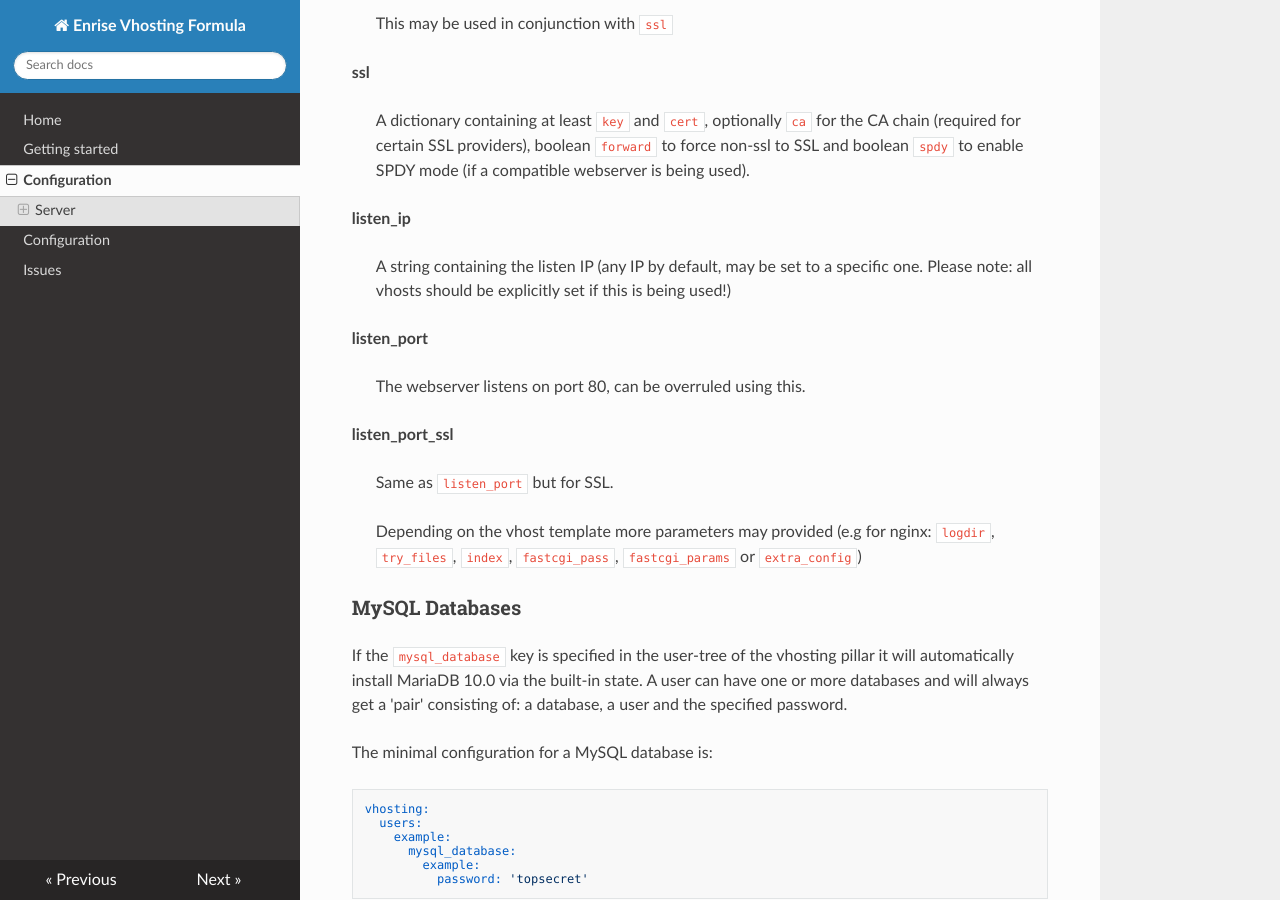
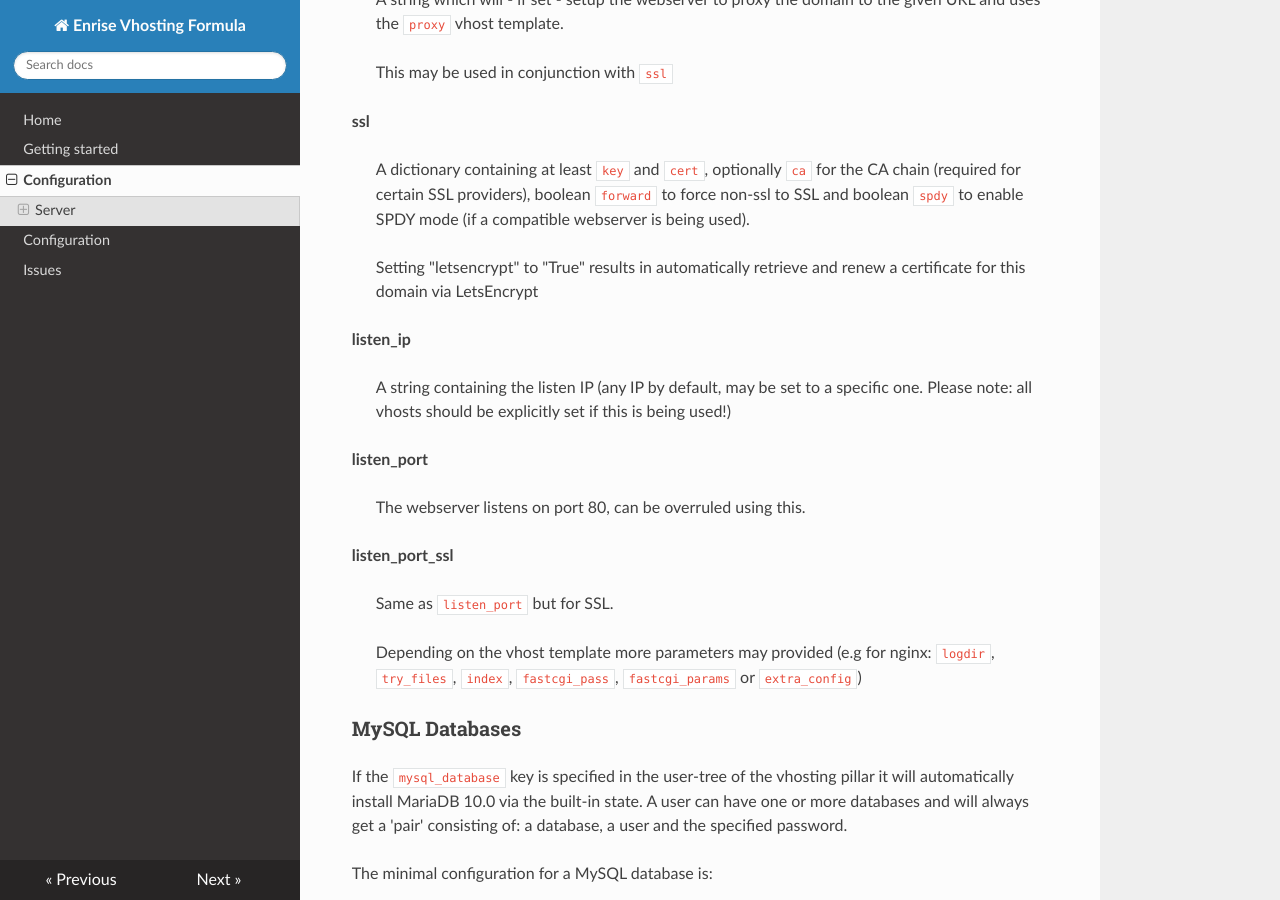
Before and after one commit to Enrise/vhosting-formula, an MkDocs documentation site: the page built from docs/configuration.md, in a window 1280 px wide and 900 px high, scrolled down 2057 px. Built offline with MkDocs 1.6.1, drawn with Linux system fonts in a browser that asks for light colours; nearby versions of some CDN libraries; old or Windows-style settings are respelled for this version of MkDocs; some of the changed text lies outside the part shown.

Commit message:
LetsEncrypt support

```diff
--- a/docs/configuration.md
+++ b/docs/configuration.md
@@ -21,6 +21,8 @@ vhosting:
 >     available it cannot install ZendServer (and components) and if the
 >     Pillar data is missing it will install it with default values
 >     which may differ from your requirements.
+
+> If `letsencrypt` is being used, the official `letsencrypt` formula should be installed as well.
 
 ### Users
 
@@ -95,6 +97,9 @@ The following keys can be defined:
 >    for the CA chain (required for certain SSL providers), boolean
 >    `forward` to force non-ssl to SSL and boolean `spdy` to enable SPDY
 >    mode (if a compatible webserver is being used).
+
+>   Setting "letsencrypt" to "True" results in automatically retrieve and renew
+>   a certificate for this domain via LetsEncrypt
 
 **listen\_ip**
 
@@ -211,3 +216,4 @@ If both the global PHP-FPM versions and the per vhost configuration are omitted,
 #### Some warnings
 * It is not possible to use PHP-FPM 5.5 together with either 5.6 or 7.0, as 5.6 will remove 5.5 and the formula does not manage 7.0 alongside 5.5.
 * If other packages depend on either the package or service php5-fpm, it is not possible to use PHP-FPM 5.6 or 7.0, because of the init script being renamed.
+* Support for native PHP7 (e.g. as provided in Ubuntu 16.04) is not yet implemented and requires the alternative versions setup to be used
```
Also changed, not shown: 4 other files.
